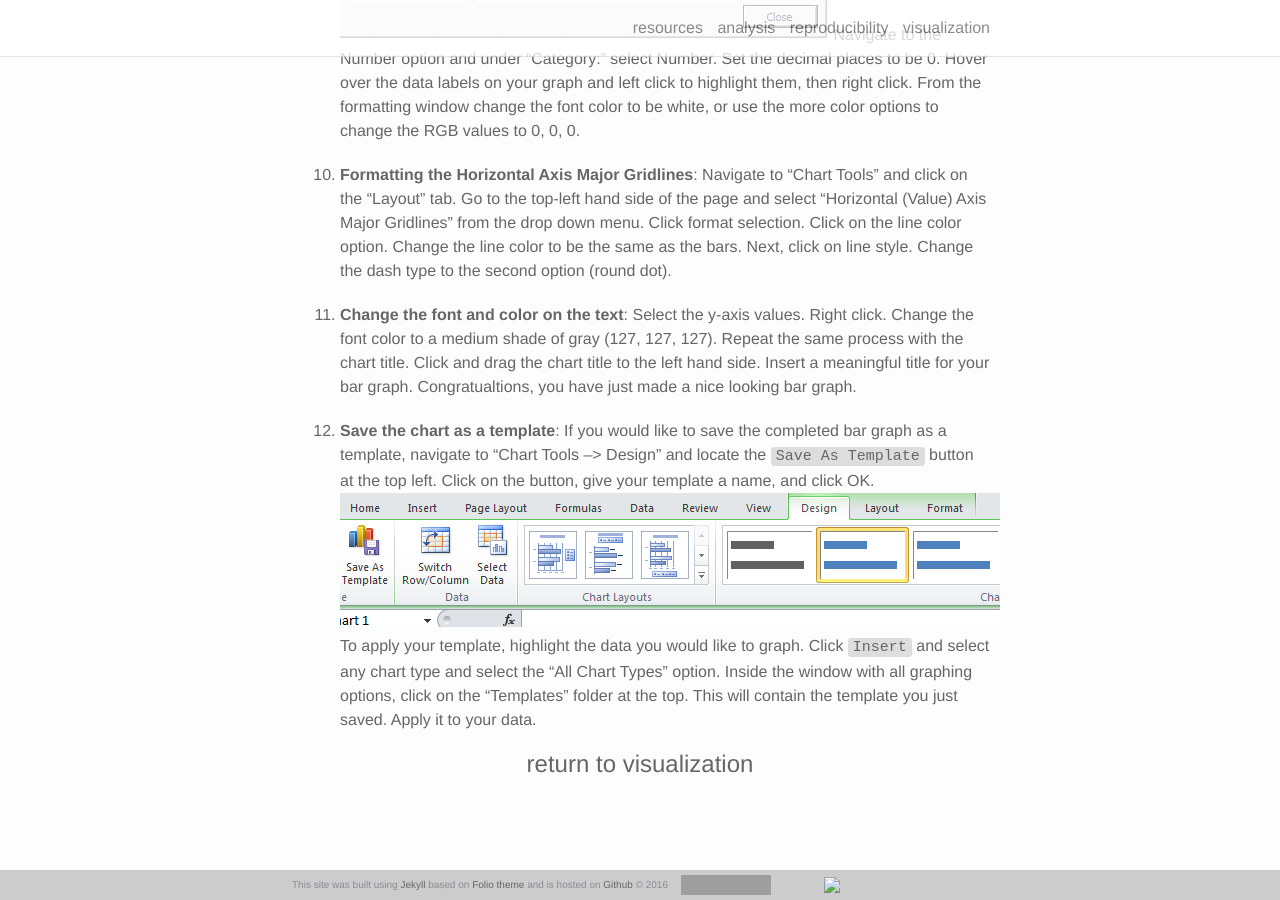
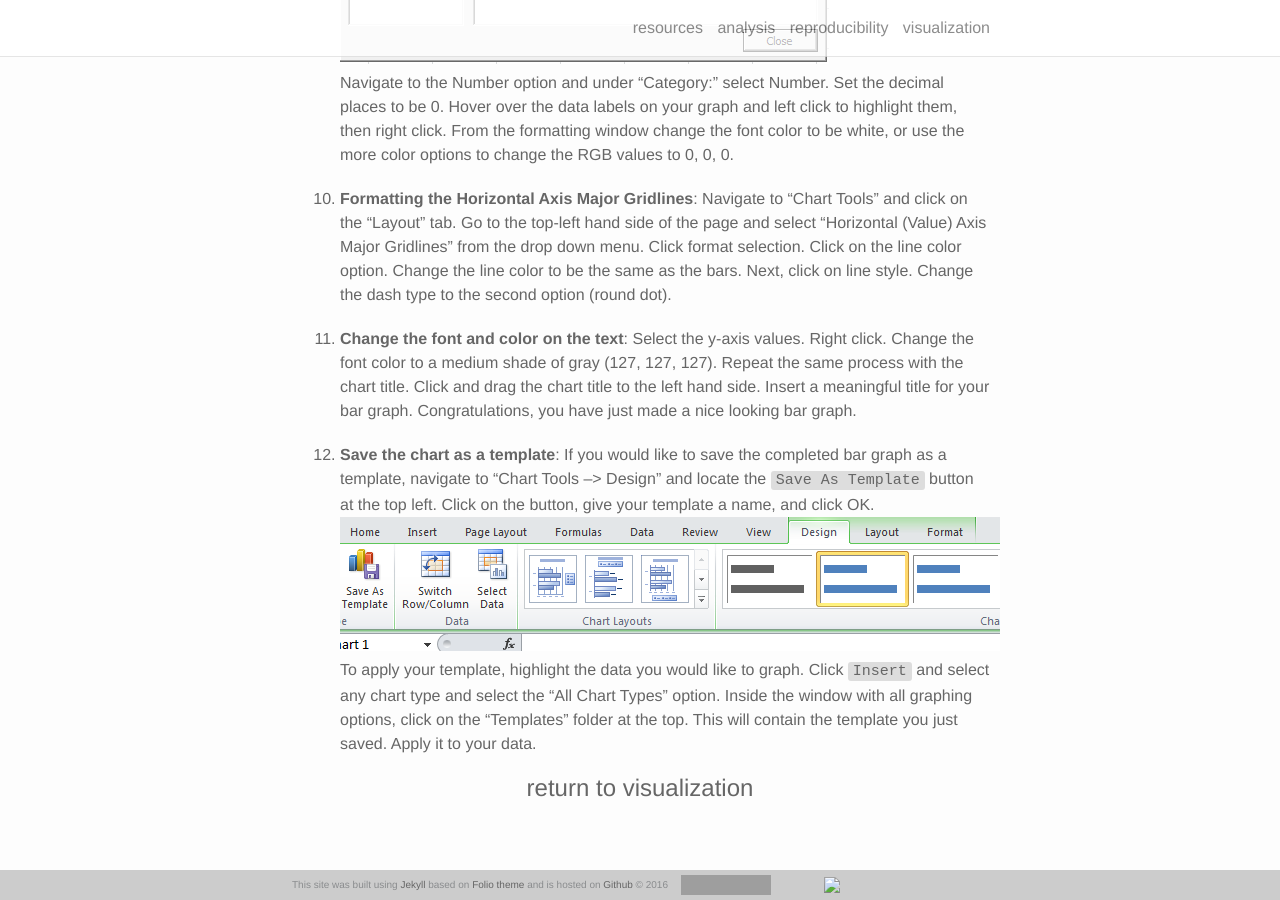
Before and after one commit to GeoCenter/resources, a Jekyll site: the page built from _posts/2016-10-26-bargraph.md, in a window 1280 px wide and 900 px high, scrolled down 5829 px. Built offline with Jekyll 4.4.1, drawn with Linux system fonts in a browser that asks for light colours; nearby versions of some CDN libraries; some of the changed text lies outside the part shown; grey boxes are pictures that could not be loaded.

Commit message:
Update 2016-10-26-bargraph.md

````diff
--- a/_posts/2016-10-26-bargraph.md
+++ b/_posts/2016-10-26-bargraph.md
@@ -57,7 +57,7 @@
 7. __Change the bar color__: From the same menu, click on the "Fill" option on the left hand size. Select the "Solid Fill" radio button and click on the Color menu. Select more colors at the bottom of the menu. We will use the Red-Green-Blue values from [ColorBrewer 2.0](http://colorbrewer2.org/#type=sequential&scheme=BuGn&n=3) to help us pick a gray. Change the Red, Green and Blue values all to be 200. Click ok. This will change all your bars to a medium shade of gray.
   If you would like to change the color of a single bar, click on any of the bars to select them all. Then, left-click on the bar you wish to modify. This will isolate the election to a single bar. Repeat the above steps to add a meaningful splash of color.
 
-8. __Drop the legend__: Legends are often distracting and can force the reader to work. Reader's are lazy, make it easy on them by directly labeling and annotating your graphs. Click on the legend in the graph. Once it is highlighted, press the delete key.
+8. __Drop the legend__: Legends are often distracting and can force the reader to work. Readers are lazy, make it easy on them by directly labeling and annotating your graphs. Click on the legend in the graph. Once it is highlighted, press the delete key.
 
 9. __Directly label and change number formatting__: From the ```Chart Tools --> Layout --> Data Labels``` menu, select the inside end option to add data labels.
   ![image1]({{ site.baseurl }}/img/05_Data_labels.PNG "Add data labels")
@@ -68,7 +68,7 @@
 10. __Formatting the Horizontal Axis Major Gridlines__: Navigate to "Chart Tools" and click on the "Layout" tab. Go to the top-left hand side of the page and select "Horizontal (Value) Axis Major Gridlines" from the drop down menu. Click format selection. Click on the line color option. Change the line color to be the same as the bars. Next, click on line style. Change the dash type to the second option (round dot).
 
 11. __Change the font and color on the text__: Select the y-axis values. Right click. Change the font color to a medium shade of gray (127, 127, 127). Repeat the same process with the chart title. Click and drag the chart title to the left hand side. Insert a meaningful title for your bar graph.
-  Congratualtions, you have just made a nice looking bar graph.
+  Congratulations, you have just made a nice looking bar graph.
 
 12. __Save the chart as a template__: If you would like to save the completed bar graph as a template, navigate to "Chart Tools --> Design" and locate the ```Save As Template``` button at the top left. Click on the button, give your template a name, and click OK.
   ![image1]({{ site.baseurl }}/img/07_Save_as_template.PNG "Format data labels")
````
